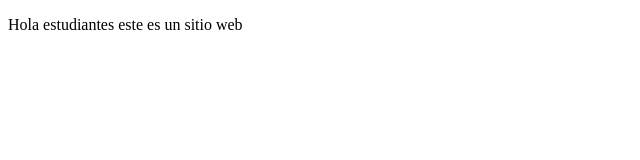
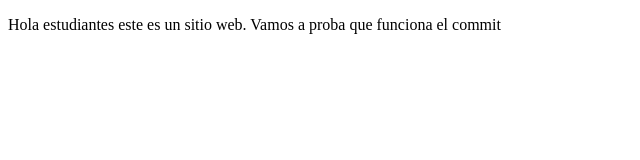
Before and after one commit to mateosky00x/proyectoDemoCursoPrework, a plain HTML site: page index.html in a window 1280 px wide. Shown: the whole page, without its empty margins (0-640 px from the left). Drawn offline with Linux system fonts and the light colour scheme.

Commit message:
cambios agregados

```diff
--- a/index.html
+++ b/index.html
@@ -8,7 +8,8 @@
 </head>
 <body>
     <p>
-        Hola estudiantes este es un sitio web
+        Hola estudiantes este es un sitio web. Vamos a proba que funciona
+        el commit
     </p>
 </body>
 </html>
```
